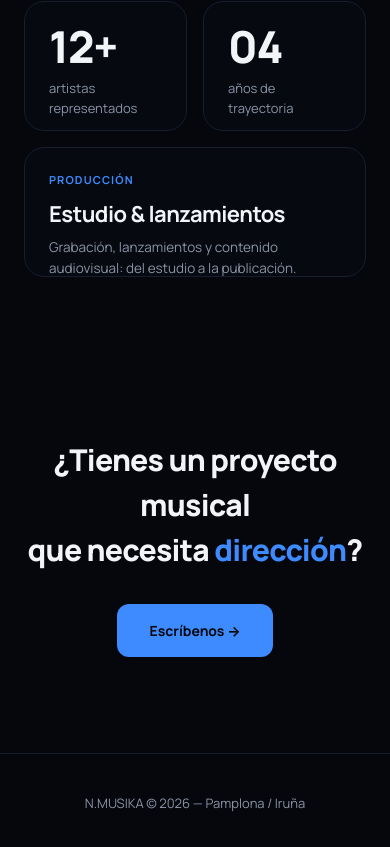
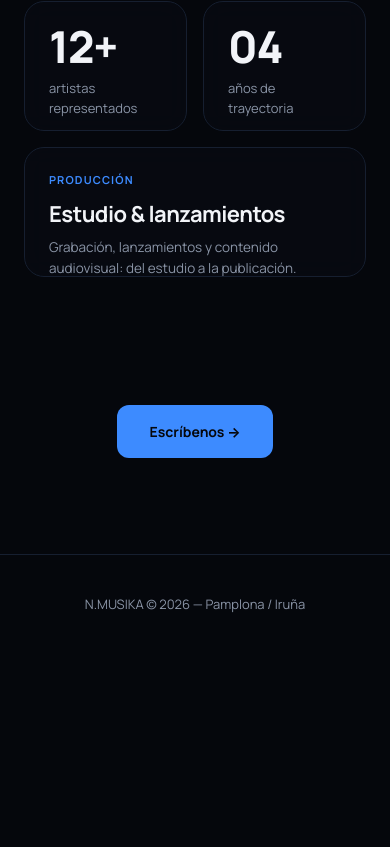
Before and after one commit to marioroz19-netizen/nmusika, a Next.js app: page / in a window 390 px wide. Shown: the part 2081-2928 px from the top of the page. After the commit the page ends 2735 px from the top, so only its background shows below. Built offline with nearby package versions, Linux system fonts and the light colour scheme.

Commit message:
Update CTASection.tsx

```diff
--- a/src/components/CTASection.tsx
+++ b/src/components/CTASection.tsx
@@ -3,12 +3,7 @@ import Reveal from "./Reveal";
 
 export default function CTASection() {
   return (
-    <Reveal className="pt-24 pb-8 text-center">
-      <h2 className="text-[clamp(30px,5vw,54px)] font-extrabold tracking-tight max-w-xl mx-auto mb-8">
-        ¿Tienes un proyecto musical
-        <br />
-        que necesita <span className="text-accent">dirección</span>?
-      </h2>
+    <Reveal className="pt-16 pb-8 text-center">
       <Link
         href="/contacto"
         className="inline-block bg-accent text-bg font-bold text-[14px] px-8 py-4 rounded-xl hover:opacity-90 transition-opacity"
```
